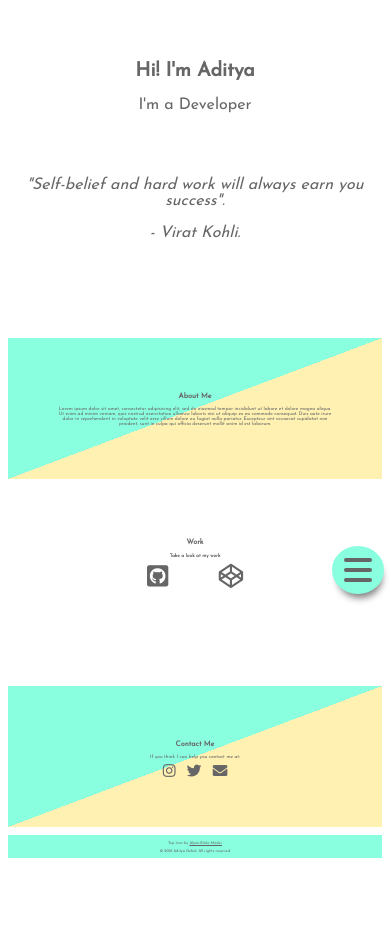
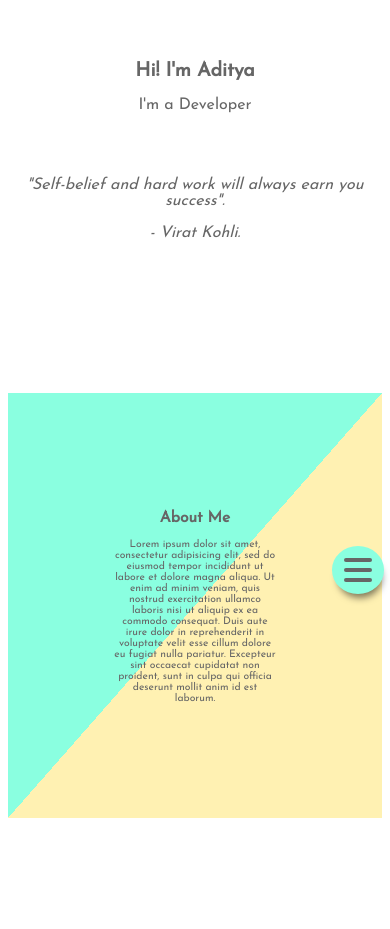
Before and after one commit to aditya2000/Portfolio, a plain HTML site: page index.html in a window 390 px wide. Shown: the part 171-1100 px from the top of the page. Before the commit the page ends 1037 px from the top, so only its background shows below. Drawn offline with Linux system fonts and the light colour scheme.

Commit message:
All files saved

```diff
--- a/styles.css
+++ b/styles.css
@@ -195,7 +195,7 @@ body::-webkit-scrollbar-thumb {
   text-align: center;
   bottom: 0;
   margin-top: 2em;
-  font-size: 1vw;
+  font-size: .5em;
 }
 
 .footer div {
@@ -207,8 +207,14 @@ body::-webkit-scrollbar-thumb {
   color: #666;
 }
 
-@media screen and (min-width: 480px) {
+@media screen and (max-width: 480px) {
   #about, #work, #contact {
-    font-size: 1.5vw;
+    font-size: .65em;
+  }
+  #github, #codepen {
+    padding: 0em;
+  }
+  #insta, #twitter, #gmail {
+    padding: 0em;
   }
 }
```
